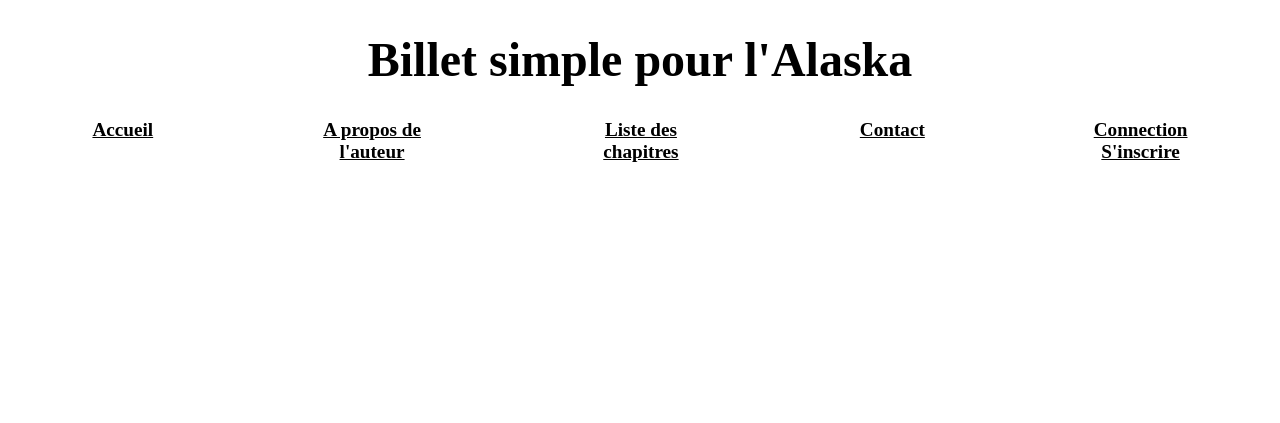
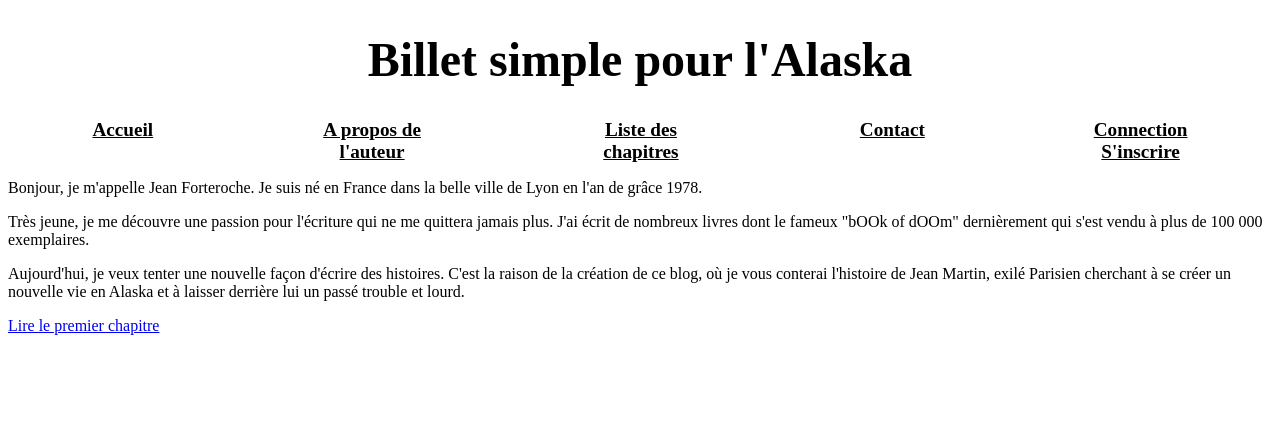
Before and after one commit to sebLaMontagne/Jean_Forteroche, a PHP site: page /P4/Views/about.php in a window 1280 px wide. Shown: the top 423 px of the page. Run offline with PHP 8.4, Linux system fonts and the light colour scheme.

Commit message:
Added simple about page

```diff
--- a/Views/about.php
+++ b/Views/about.php
@@ -1,6 +1,11 @@
 <?php
 
 $title = 'Billet simple pour l\'Alaska - A propos de l\'auteur';
-$content  = '<p>Bienvenue sur about</p>';
+require('template.php');
 
-require('template.php');
+?>
+
+<p>Bonjour, je m'appelle Jean Forteroche. Je suis né en France dans la belle ville de Lyon en l'an de grâce 1978.</p>
+<p>Très jeune, je me découvre une passion pour l'écriture qui ne me quittera jamais plus. J'ai écrit de nombreux livres dont le fameux "bOOk of dOOm" dernièrement qui s'est vendu à plus de 100 000 exemplaires.</p>
+<p>Aujourd'hui, je veux tenter une nouvelle façon d'écrire des histoires. C'est la raison de la création de ce blog, où je vous conterai l'histoire de Jean Martin, exilé Parisien cherchant à se créer un nouvelle vie en Alaska et à laisser derrière lui un passé trouble et lourd.</p>
+<p><a href="chapter.php?chapter=1">Lire le premier chapitre</a></p>
```
